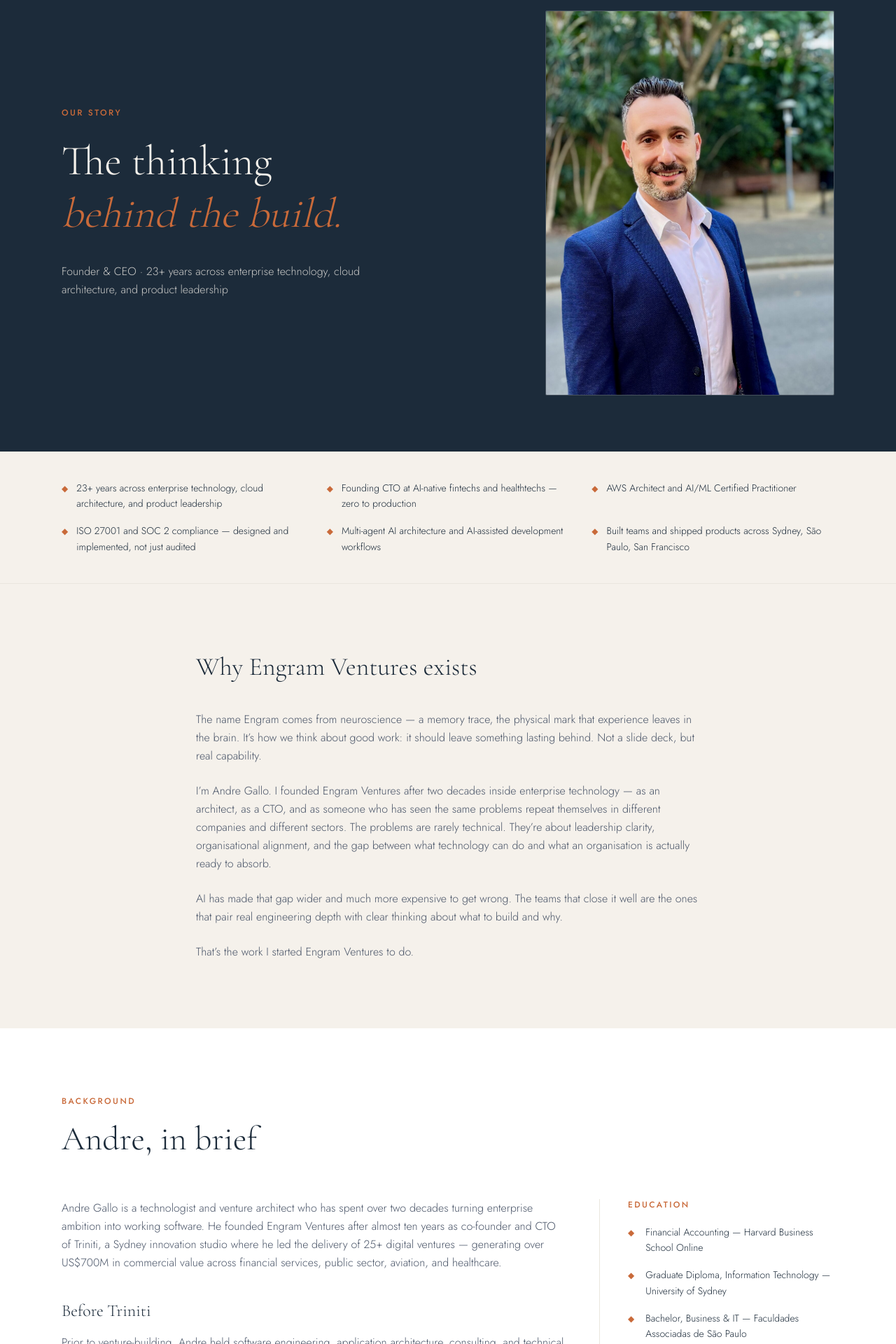
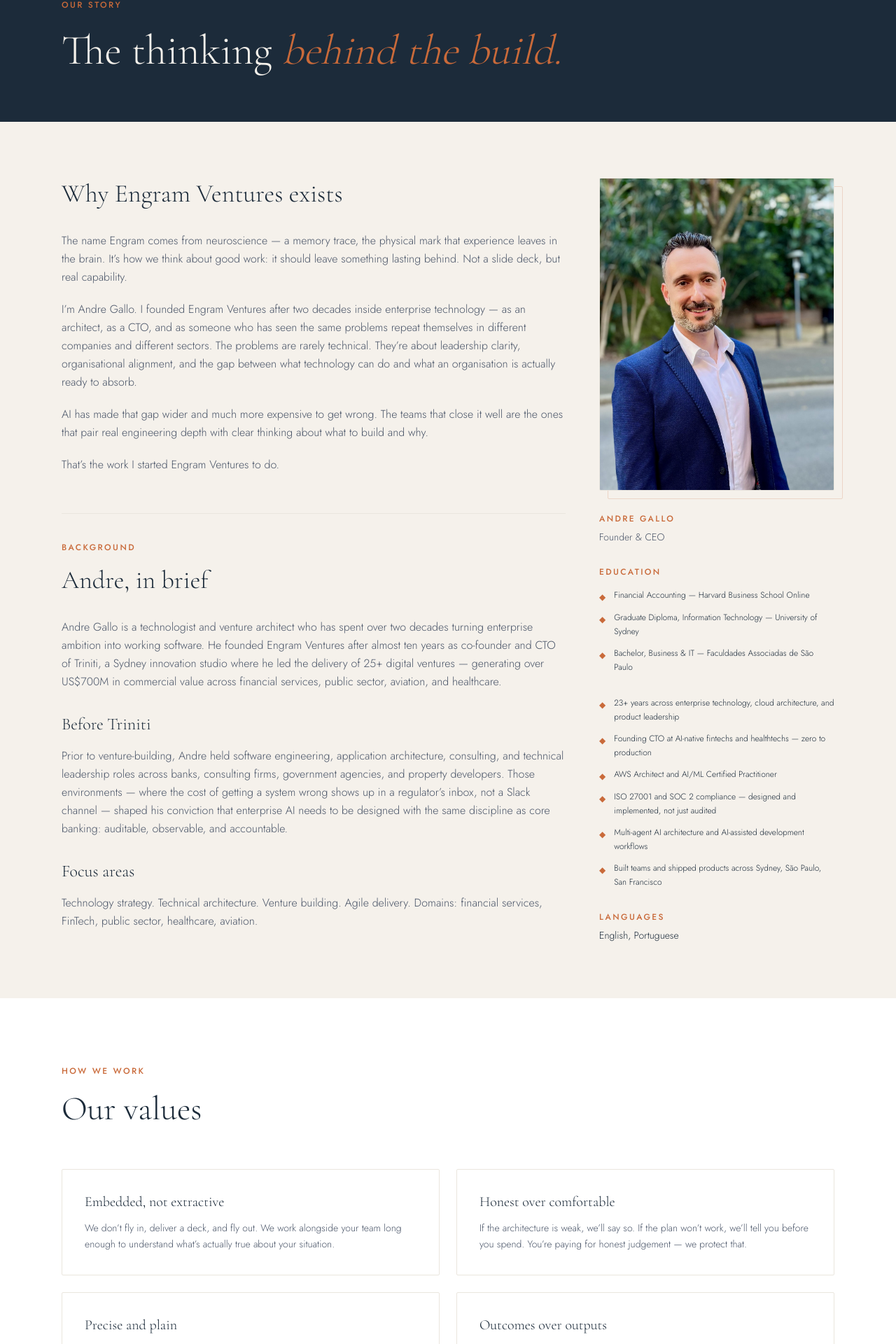
Before and after one commit to engram-ventures/engram-website, a Next.js app: page /en/about in a window 1280 px wide. Shown: the part 113-2033 px from the top of the page at 70% size. Built offline with nearby package versions, Linux system fonts and the light colour scheme.

Commit message:
refactor(about): drop Variant A, keep Editorial layout

```diff
--- a/app/[locale]/about/VariantFounderForward.tsx
+++ /dev/null
@@ -1,195 +0,0 @@
-import Image from "next/image";
-import { getTranslations } from "next-intl/server";
-import { Link } from "@/i18n/navigation";
-
-type Props = {
-  locale: string;
-};
-
-export default async function VariantFounderForward({ locale }: Props) {
-  const t = await getTranslations({ locale, namespace: "About" });
-
-  const credentials = [
-    t("credential1"),
-    t("credential2"),
-    t("credential3"),
-    t("credential4"),
-    t("credential5"),
-    t("credential6"),
-  ];
-
-  const education = [t("bioEdu1"), t("bioEdu2"), t("bioEdu3")];
-
-  const values = [
-    { name: t("value1Name"), desc: t("value1Desc") },
-    { name: t("value2Name"), desc: t("value2Desc") },
-    { name: t("value3Name"), desc: t("value3Desc") },
-    { name: t("value4Name"), desc: t("value4Desc") },
-  ];
-
-  return (
-    <>
-      {/* Hero — split with portrait */}
-      <section className="bg-navy pt-32 pb-20">
-        <div className="max-w-6xl mx-auto px-6">
-          <div className="grid grid-cols-1 md:grid-cols-5 gap-12 items-center">
-            <div className="md:col-span-3 order-2 md:order-1">
-              <div className="section-label text-ember mb-6">{t("label")}</div>
-              <h1 className="font-display text-5xl md:text-6xl font-light text-parchment leading-tight">
-                {t("heading1")}
-                <br />
-                <em className="font-light text-ember">{t("heading2")}</em>
-              </h1>
-              <p className="font-body text-base font-light text-parchment/80 mt-8 max-w-md leading-relaxed">
-                {t("founderCeo")} · {t("credential1")}
-              </p>
-            </div>
-            <div className="md:col-span-2 order-1 md:order-2">
-              <div className="relative">
-                <div className="overflow-hidden rounded-xs border border-parchment/20">
-                  <Image
-                    src="/web-profile-new.jpeg"
-                    alt={t("profileAlt")}
-                    width={600}
-                    height={750}
-                    className="w-full object-cover"
-                    priority
-                  />
-                </div>
-                <div className="absolute -bottom-3 -right-3 w-full h-full border border-ember/30 rounded-xs -z-10" />
-              </div>
-            </div>
-          </div>
-        </div>
-      </section>
-
-      {/* Credentials strip — horizontal above the fold */}
-      <section className="bg-parchment border-y border-parchment-dark py-10">
-        <div className="max-w-6xl mx-auto px-6">
-          <ul className="grid grid-cols-1 md:grid-cols-3 gap-x-8 gap-y-4">
-            {credentials.map((c) => (
-              <li key={c} className="flex items-start gap-3">
-                <span className="text-ember mt-1 text-xs shrink-0">◆</span>
-                <span className="font-body text-sm font-light text-navy leading-relaxed">
-                  {c}
-                </span>
-              </li>
-            ))}
-          </ul>
-        </div>
-      </section>
-
-      {/* Story — narrative, no sidebar */}
-      <section className="py-24 bg-parchment">
-        <div className="max-w-3xl mx-auto px-6">
-          <h2 className="font-display text-4xl font-light text-navy mb-10 leading-tight">
-            {t("storyHeading")}
-          </h2>
-          <div className="space-y-6 font-body text-base font-light text-slate-dark leading-relaxed">
-            <p>{t("storyP1")}</p>
-            <p>{t("storyP2")}</p>
-            <p>{t("storyP3")}</p>
-            <p>{t("storyP4")}</p>
-          </div>
-        </div>
-      </section>
-
-      {/* Bio — Andre, in brief */}
-      <section className="py-24 bg-white">
-        <div className="max-w-6xl mx-auto px-6">
-          <div className="mb-14">
-            <div className="section-label mb-4">{t("bioLabel")}</div>
-            <h2 className="section-heading">{t("bioHeading")}</h2>
-          </div>
-
-          <div className="grid grid-cols-1 md:grid-cols-3 gap-12">
-            <div className="md:col-span-2 space-y-10">
-              <p className="font-body text-base font-light text-slate-dark leading-relaxed">
-                {t("bioLead")}
-              </p>
-              <div>
-                <h3 className="font-display text-2xl font-light text-navy mb-4">
-                  {t("bioBeforeTrinitiHeading")}
-                </h3>
-                <p className="font-body text-base font-light text-slate-dark leading-relaxed">
-                  {t("bioBeforeTriniti")}
-                </p>
-              </div>
-              <div>
-                <h3 className="font-display text-2xl font-light text-navy mb-4">
-                  {t("bioFocusHeading")}
-                </h3>
-                <p className="font-body text-base font-light text-slate-dark leading-relaxed">
-                  {t("bioFocusBody")}
-                </p>
-              </div>
-            </div>
-
-            <div className="space-y-10 md:border-l md:border-parchment-dark md:pl-10">
-              <div>
-                <div className="section-label mb-5">
-                  {t("bioEducationHeading")}
-                </div>
-                <ul className="space-y-4">
-                  {education.map((e) => (
-                    <li key={e} className="flex items-start gap-4">
-                      <span className="text-ember mt-1 text-xs shrink-0">◆</span>
-                      <span className="font-body text-sm font-light text-navy leading-relaxed">
-                        {e}
-                      </span>
-                    </li>
-                  ))}
-                </ul>
-              </div>
-              <div>
-                <div className="section-label mb-3">
-                  {t("bioLanguagesHeading")}
-                </div>
-                <p className="font-body text-sm font-light text-navy">
-                  {t("bioLanguages")}
-                </p>
-              </div>
-            </div>
-          </div>
-        </div>
-      </section>
-
-      {/* Values */}
-      <section className="py-24 bg-parchment">
-        <div className="max-w-6xl mx-auto px-6">
-          <div className="mb-14">
-            <div className="section-label mb-4">{t("valuesLabel")}</div>
-            <h2 className="section-heading">{t("valuesHeading")}</h2>
-          </div>
-          <div className="grid grid-cols-1 md:grid-cols-2 gap-6">
-            {values.map((v) => (
-              <div key={v.name} className="card">
-                <h3 className="font-display text-xl font-light text-navy mb-3">
-                  {v.name}
-                </h3>
-                <p className="font-body text-sm font-light text-slate-dark leading-relaxed">
-                  {v.desc}
-                </p>
-              </div>
-            ))}
-          </div>
-        </div>
-      </section>
-
-      {/* CTA */}
-      <section className="py-20 bg-navy">
-        <div className="max-w-6xl mx-auto px-6 text-center">
-          <h2 className="font-display text-4xl md:text-5xl font-light text-parchment mb-6">
-            {t("ctaHeading")}
-          </h2>
-          <p className="font-body text-base font-light text-parchment/80 max-w-md mx-auto mb-10 leading-relaxed">
-            {t("ctaDescription")}
-          </p>
-          <Link href="/contact" className="btn-primary">
-            {t("ctaButton")}
-          </Link>
-        </div>
-      </section>
-    </>
-  );
-}
--- a/app/[locale]/about/page.tsx
+++ b/app/[locale]/about/page.tsx
@@ -1,20 +1,14 @@
 import type { Metadata } from "next";
 import { setRequestLocale, getTranslations } from "next-intl/server";
-import VariantFounderForward from "./VariantFounderForward";
 import VariantEditorial from "./VariantEditorial";
 
 const siteUrl = "https://engram.ventures";
 
 type Props = {
   params: Promise<{ locale: string }>;
-  searchParams: Promise<{ v?: string }>;
 };
 
-export async function generateMetadata({
-  params,
-}: {
-  params: Promise<{ locale: string }>;
-}): Promise<Metadata> {
+export async function generateMetadata({ params }: Props): Promise<Metadata> {
   const { locale } = await params;
   const t = await getTranslations({ locale, namespace: "Metadata" });
 
@@ -31,13 +25,8 @@
   };
 }
 
-export default async function AboutPage({ params, searchParams }: Props) {
+export default async function AboutPage({ params }: Props) {
   const { locale } = await params;
-  const { v } = await searchParams;
   setRequestLocale(locale);
-
-  if (v === "b") {
-    return <VariantEditorial locale={locale} />;
-  }
-  return <VariantFounderForward locale={locale} />;
+  return <VariantEditorial locale={locale} />;
 }
```
